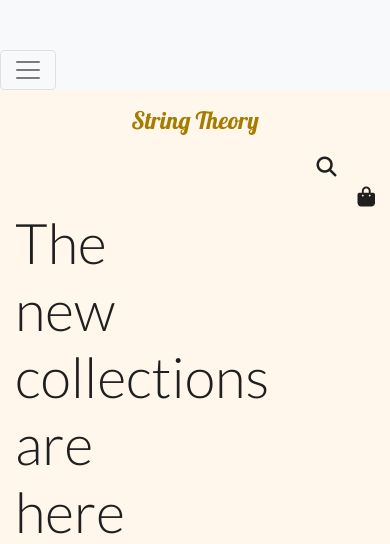
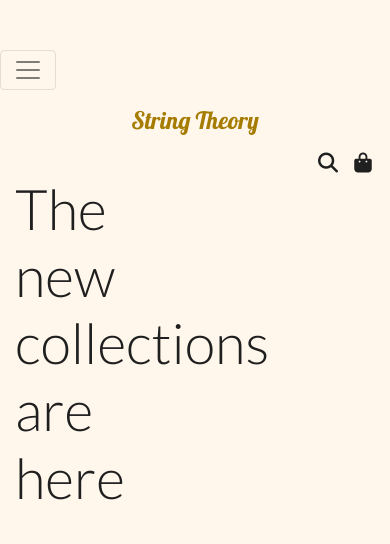
Before and after one commit to LukeThornton92/string_theory, a Django app: page / in a window 390 px wide. Shown: the top 544 px of the page. Run offline with Django 3.2, Linux system fonts and the light colour scheme; some libraries are stand-ins or nearby versions.

Commit message:
fix: icons on small screens positioning

```diff
--- a/templates/includes/mobile-top-header.html
+++ b/templates/includes/mobile-top-header.html
@@ -1,5 +1,5 @@
 <header class="container-fluid fixed-top header-container"> <div class="row align-items-center">
-    <nav class="navbar navbar-expand-lg navbar-light bg-light col-4 col-md-1"> <button class="navbar-toggler" type="button" data-toggle="collapse" data-target="#navbarNav"
+    <nav class="navbar navbar-expand-lg navbar-light col-4 col-md-1"> <button class="navbar-toggler" type="button" data-toggle="collapse" data-target="#navbarNav"
             aria-controls="navbarNav" aria-expanded="false" aria-label="Toggle navigation">
             <span class="navbar-toggler-icon"></span>
         </button>
@@ -22,16 +22,14 @@
         </a>
     </div>
 
-    <div class="col-4 text-right"> <ul class="list-inline mb-0">
-            <li class="list-inline-item mr-3">
-                <div class="search-container position-relative">
+    <div class="col-4 text-right">
+        <ul class="list-inline mb-0">
+            <li class="list-inline-item icon">
                     <form action="/search" method="get">
                         <i class="fas fa-search fa-lg"></i>
                     </form>
-                </div>
             </li>
-
-            <li class="list-inline-item">
+            <li class="list-inline-item icon">
                 <a href="/cart" class="text-black">
                     <i class="fas fa-shopping-bag fa-lg"></i>
                 </a>
```
